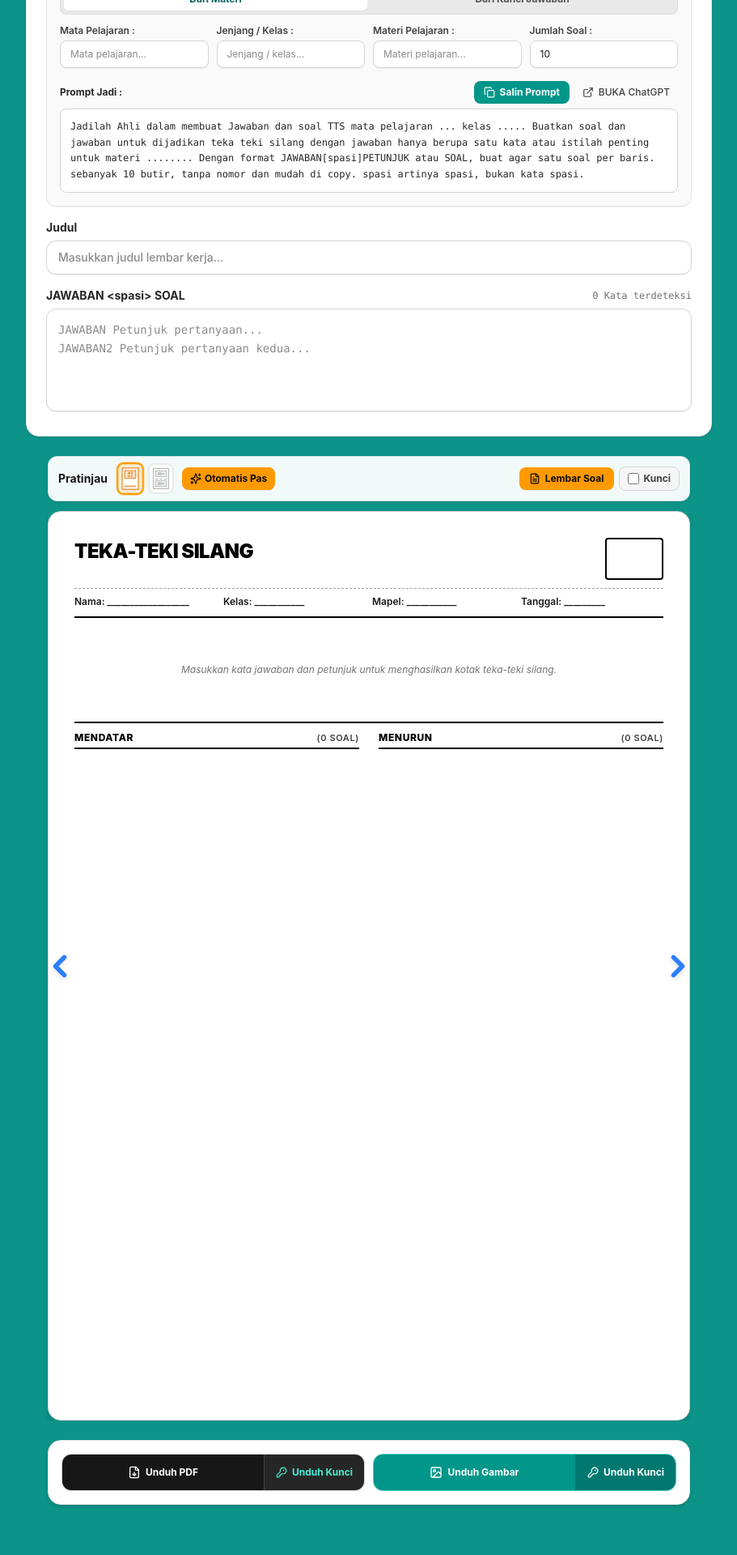
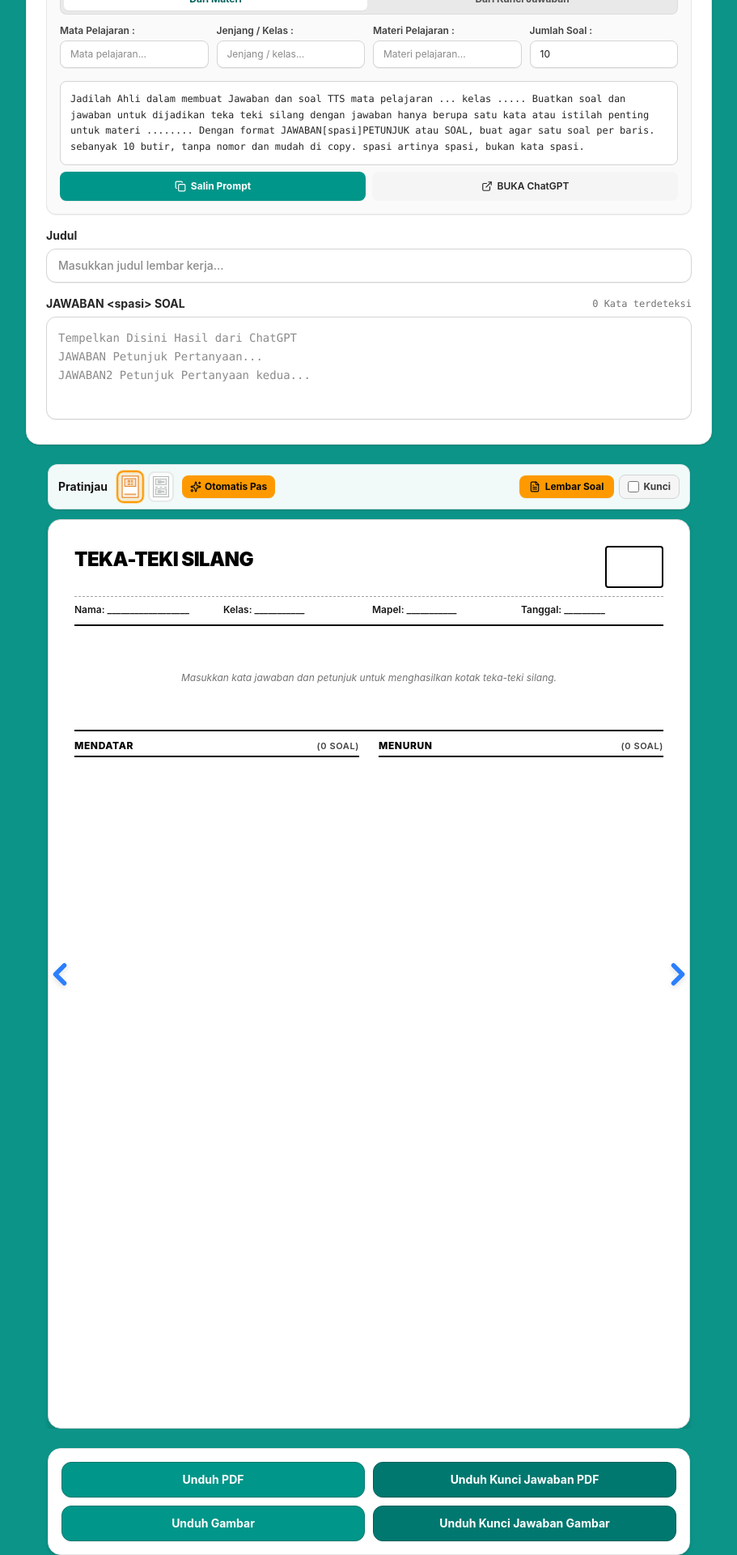
Before and after one commit to hijabgurubertuah/ttsmgmp, a React (Vite) app: page / in a window 1280 px wide. Shown: the part 200-2120 px from the top of the page at 81% size, without its empty margins (184-1095 px from the left). Before the commit the page ends 2090 px from the top, so only its background shows below. Built offline with nearby package versions, Linux system fonts and the light colour scheme.

Commit message:
feat: track active export process
Added activeExporting state to distinguish and track specific export tasks (PDF or PNG, question or key) for improved UI feedback.

```diff
--- a/src/components/WorksheetGenerator.tsx
+++ b/src/components/WorksheetGenerator.tsx
@@ -116,6 +116,7 @@ export const WorksheetGenerator: React.FC = () => {
   const [exportSuccess, setExportSuccess] = useState(false);
   const [isExportingPdf, setIsExportingPdf] = useState(false);
   const [pdfSuccess, setPdfSuccess] = useState(false);
+  const [activeExporting, setActiveExporting] = useState<'pdf_soal' | 'pdf_key' | 'image_soal' | 'image_key' | null>(null);
   const [copiedPrompt, setCopiedPrompt] = useState(false);
   const [showClearConfirm, setShowClearConfirm] = useState(false);
 
@@ -557,7 +558,9 @@ export const WorksheetGenerator: React.FC = () => {
       return;
     }
 
-    try {
+    const exportType = isKey ? 'image_key' : 'image_soal';
+    try {
+      setActiveExporting(exportType);
       setIsExporting(true);
       const dataUrl = await captureWorksheetToPng(isKey);
       const fileName = getSafeFileName(isKey, 'png');
@@ -600,6 +603,7 @@ export const WorksheetGenerator: React.FC = () => {
       });
     } finally {
       setIsExporting(false);
+      setActiveExporting(null);
     }
   };
 
@@ -615,7 +619,9 @@ export const WorksheetGenerator: React.FC = () => {
       return;
     }
 
-    try {
+    const exportType = isKey ? 'pdf_key' : 'pdf_soal';
+    try {
+      setActiveExporting(exportType);
       setIsExportingPdf(true);
       const dataUrl = await captureWorksheetToPng(isKey);
       const fileName = getSafeFileName(isKey, 'pdf');
@@ -667,6 +673,7 @@ export const WorksheetGenerator: React.FC = () => {
       });
     } finally {
       setIsExportingPdf(false);
+      setActiveExporting(null);
     }
   };
 
@@ -977,16 +984,16 @@ export const WorksheetGenerator: React.FC = () => {
               )}
 
               {/* Hasil Prompt Jadi Siap Tempel */}
-              <div className="space-y-1.5 pt-1">
-                <div className="flex items-center justify-between gap-2">
-                  <span className="text-xs font-bold text-neutral-800 dark:text-neutral-200">
-                    Prompt Jadi :
-                  </span>
-                  <div className="flex items-center gap-1.5">
+              <div className="space-y-2 pt-1">
+                <div className="p-3 bg-white dark:bg-neutral-900 rounded-lg border border-neutral-300 dark:border-neutral-700 text-neutral-800 dark:text-neutral-200 font-mono text-[11px] sm:text-xs leading-relaxed select-all break-words">
+                  {currentActivePrompt}
+                </div>
+
+                <div className="grid grid-cols-2 gap-2">
                   <button
                     type="button"
                     onClick={handleCopyPrompt}
-                      className={`inline-flex items-center justify-center gap-1.5 px-3 py-1.5 rounded-lg font-bold text-xs cursor-pointer transition shadow-2xs ${
+                    className={`h-9 px-3 rounded-lg font-bold text-xs cursor-pointer transition shadow-2xs flex items-center justify-center gap-1.5 text-center ${
                       copiedPrompt
                         ? 'bg-emerald-600 text-white'
                         : 'bg-teal-600 hover:bg-teal-700 text-white'
@@ -994,12 +1001,12 @@ export const WorksheetGenerator: React.FC = () => {
                   >
                     {copiedPrompt ? (
                       <>
-                          <Check className="w-3.5 h-3.5" />
+                        <Check className="w-3.5 h-3.5 shrink-0" />
                         <span>Tersalin!</span>
                       </>
                     ) : (
                       <>
-                          <Copy className="w-3.5 h-3.5" />
+                        <Copy className="w-3.5 h-3.5 shrink-0" />
                         <span>Salin Prompt</span>
                       </>
                     )}
@@ -1008,17 +1015,12 @@ export const WorksheetGenerator: React.FC = () => {
                     href="https://chatgpt.com/"
                     target="_blank"
                     rel="noopener noreferrer"
-                      className="inline-flex items-center gap-1.5 px-2.5 py-1.5 rounded-lg font-medium text-xs text-neutral-700 dark:text-neutral-300 hover:bg-neutral-200 dark:hover:bg-neutral-700 transition"
+                    className="h-9 px-3 bg-neutral-100 hover:bg-neutral-200 dark:bg-neutral-800 dark:hover:bg-neutral-700 text-neutral-800 dark:text-neutral-200 font-semibold rounded-lg text-xs transition flex items-center justify-center gap-1.5 text-center"
                     title="Buka ChatGPT di tab baru"
                   >
-                      <ExternalLink className="w-3.5 h-3.5" />
+                    <ExternalLink className="w-3.5 h-3.5 shrink-0" />
                     <span>BUKA ChatGPT</span>
                   </a>
-                  </div>
-                </div>
-
-                <div className="p-3 bg-white dark:bg-neutral-900 rounded-lg border border-neutral-300 dark:border-neutral-700 text-neutral-800 dark:text-neutral-200 font-mono text-[11px] sm:text-xs leading-relaxed select-all break-words">
-                  {currentActivePrompt}
                 </div>
               </div>
             </div>
@@ -1100,7 +1102,7 @@ export const WorksheetGenerator: React.FC = () => {
             onFocus={() => adjustTextareaHeight()}
             rows={4}
             wrap="off"
-            placeholder="JAWABAN Petunjuk pertanyaan...&#10;JAWABAN2 Petunjuk pertanyaan kedua..."
+            placeholder="Tempelkan Disini Hasil dari ChatGPT&#10;JAWABAN Petunjuk Pertanyaan...&#10;JAWABAN2 Petunjuk Pertanyaan kedua..."
             className="w-full font-mono text-xs md:text-sm p-3.5 rounded-xl border border-neutral-300 dark:border-neutral-700 bg-white dark:bg-neutral-950 text-neutral-900 dark:text-white focus:ring-2 focus:ring-amber-500 focus:outline-none leading-relaxed shadow-2xs whitespace-pre overflow-x-auto overflow-y-hidden resize-none"
             style={{ minHeight: '100px' }}
           />
@@ -1420,62 +1422,64 @@ export const WorksheetGenerator: React.FC = () => {
       </div>
 
       {/* Action Bar: Tombol Ekspor Utama */}
-      <div className="print:hidden w-full max-w-[794px] mx-auto bg-white dark:bg-neutral-900 border border-neutral-200 dark:border-neutral-800 p-3.5 sm:p-4 rounded-2xl shadow-md">
-        {/* Export Action Buttons */}
-        <div className="grid grid-cols-1 sm:grid-cols-2 gap-2.5">
-          {/* Tombol Ekspor PDF */}
-          <div className="flex rounded-xl overflow-hidden shadow-xs border border-neutral-300 dark:border-neutral-700">
+      <div className="print:hidden w-full max-w-[794px] mx-auto bg-white dark:bg-neutral-900 border border-neutral-200 dark:border-neutral-800 p-3 sm:p-4 rounded-2xl shadow-md">
+        {/* Export Action Buttons: Sejajar 1 Baris di HP & Warna Toska (Tanpa Ikon) */}
+        <div className="space-y-2 sm:space-y-2.5">
+          {/* Kelompok PDF (Sejajar 1 Baris) */}
+          <div className="grid grid-cols-2 gap-2 sm:gap-2.5">
             <button
               type="button"
               onClick={() => handleExportPdf(false)}
-              disabled={isExportingPdf}
-              className="flex-1 h-11 px-3 bg-neutral-900 hover:bg-black active:scale-[0.98] text-white dark:bg-neutral-100 dark:hover:bg-white dark:text-neutral-950 font-bold transition flex items-center justify-center gap-1.5 text-xs cursor-pointer disabled:opacity-60 border-r border-neutral-700 dark:border-neutral-300"
+              disabled={!!activeExporting}
+              className="h-11 px-1.5 sm:px-3 bg-teal-600 hover:bg-teal-700 active:bg-teal-800 text-white font-bold rounded-xl shadow-2xs transition flex items-center justify-center gap-1.5 text-[11px] sm:text-xs md:text-sm cursor-pointer disabled:opacity-60 border border-teal-700 whitespace-nowrap overflow-hidden text-ellipsis"
               title="Download Lembar Soal (Kosong) dalam format PDF A4"
             >
-              {isExportingPdf && !showAnswerKey ? (
-                <RefreshCw className="w-4 h-4 animate-spin text-teal-400" />
-              ) : (
-                <FileDown className="w-4 h-4" />
-              )}
-              <span>Unduh PDF</span>
-            </button>
+              {activeExporting === 'pdf_soal' && (
+                <RefreshCw className="w-3.5 h-3.5 animate-spin text-white shrink-0" />
+              )}
+              <span className="whitespace-nowrap truncate">Unduh PDF</span>
+            </button>
+
             <button
               type="button"
               onClick={() => handleExportPdf(true)}
-              disabled={isExportingPdf}
-              className="px-3.5 h-11 bg-neutral-800 hover:bg-neutral-900 active:scale-[0.98] text-teal-300 dark:bg-neutral-200 dark:hover:bg-neutral-300 dark:text-teal-800 font-bold transition flex items-center justify-center gap-1.5 text-xs cursor-pointer disabled:opacity-60"
+              disabled={!!activeExporting}
+              className="h-11 px-1.5 sm:px-3 bg-teal-700 hover:bg-teal-800 active:bg-teal-900 text-white font-bold rounded-xl shadow-2xs transition flex items-center justify-center gap-1.5 text-[11px] sm:text-xs md:text-sm cursor-pointer disabled:opacity-60 border border-teal-800 whitespace-nowrap overflow-hidden text-ellipsis"
               title="Download Kunci Jawaban (Terisi) dalam format PDF A4"
             >
-              <KeyRound className="w-3.5 h-3.5" />
-              <span>Unduh Kunci</span>
-            </button>
-          </div>
-
-          {/* Tombol Ekspor Gambar PNG */}
-          <div className="flex rounded-xl overflow-hidden shadow-xs border border-teal-500/70 dark:border-teal-600">
+              {activeExporting === 'pdf_key' && (
+                <RefreshCw className="w-3.5 h-3.5 animate-spin text-white shrink-0" />
+              )}
+              <span className="whitespace-nowrap truncate">Unduh Kunci Jawaban PDF</span>
+            </button>
+          </div>
+
+          {/* Kelompok Gambar (Sejajar 1 Baris) */}
+          <div className="grid grid-cols-2 gap-2 sm:gap-2.5">
             <button
               type="button"
               onClick={() => handleExportImage(false)}
-              disabled={isExporting}
-              className="flex-1 h-11 px-3 bg-teal-600 hover:bg-teal-700 active:bg-teal-800 active:scale-[0.98] text-white font-bold transition flex items-center justify-center gap-1.5 text-xs cursor-pointer disabled:opacity-60 border-r border-teal-700"
-              title="Download Lembar Soal (Kosong) dalam format Gambar PNG resolusi tinggi"
-            >
-              {isExporting && !showAnswerKey ? (
-                <RefreshCw className="w-4 h-4 animate-spin text-white" />
-              ) : (
-                <ImageIcon className="w-4 h-4" />
-              )}
-              <span>Unduh Gambar</span>
-            </button>
+              disabled={!!activeExporting}
+              className="h-11 px-1.5 sm:px-3 bg-teal-600 hover:bg-teal-700 active:bg-teal-800 text-white font-bold rounded-xl shadow-2xs transition flex items-center justify-center gap-1.5 text-[11px] sm:text-xs md:text-sm cursor-pointer disabled:opacity-60 border border-teal-700 whitespace-nowrap overflow-hidden text-ellipsis"
+              title="Download Lembar Soal (Kosong) dalam format Gambar PNG"
+            >
+              {activeExporting === 'image_soal' && (
+                <RefreshCw className="w-3.5 h-3.5 animate-spin text-white shrink-0" />
+              )}
+              <span className="whitespace-nowrap truncate">Unduh Gambar</span>
+            </button>
+
             <button
               type="button"
               onClick={() => handleExportImage(true)}
-              disabled={isExporting}
-              className="px-3.5 h-11 bg-teal-700 hover:bg-teal-800 active:bg-teal-900 active:scale-[0.98] text-white font-bold transition flex items-center justify-center gap-1.5 text-xs cursor-pointer disabled:opacity-60"
+              disabled={!!activeExporting}
+              className="h-11 px-1.5 sm:px-3 bg-teal-700 hover:bg-teal-800 active:bg-teal-900 text-white font-bold rounded-xl shadow-2xs transition flex items-center justify-center gap-1.5 text-[11px] sm:text-xs md:text-sm cursor-pointer disabled:opacity-60 border border-teal-800 whitespace-nowrap overflow-hidden text-ellipsis"
               title="Download Kunci Jawaban (Terisi) dalam format Gambar PNG"
             >
-              <KeyRound className="w-3.5 h-3.5" />
-              <span>Unduh Kunci</span>
+              {activeExporting === 'image_key' && (
+                <RefreshCw className="w-3.5 h-3.5 animate-spin text-white shrink-0" />
+              )}
+              <span className="whitespace-nowrap truncate">Unduh Kunci Jawaban Gambar</span>
             </button>
           </div>
         </div>
```
Lines whose indentation alone changed are shown as unchanged.
